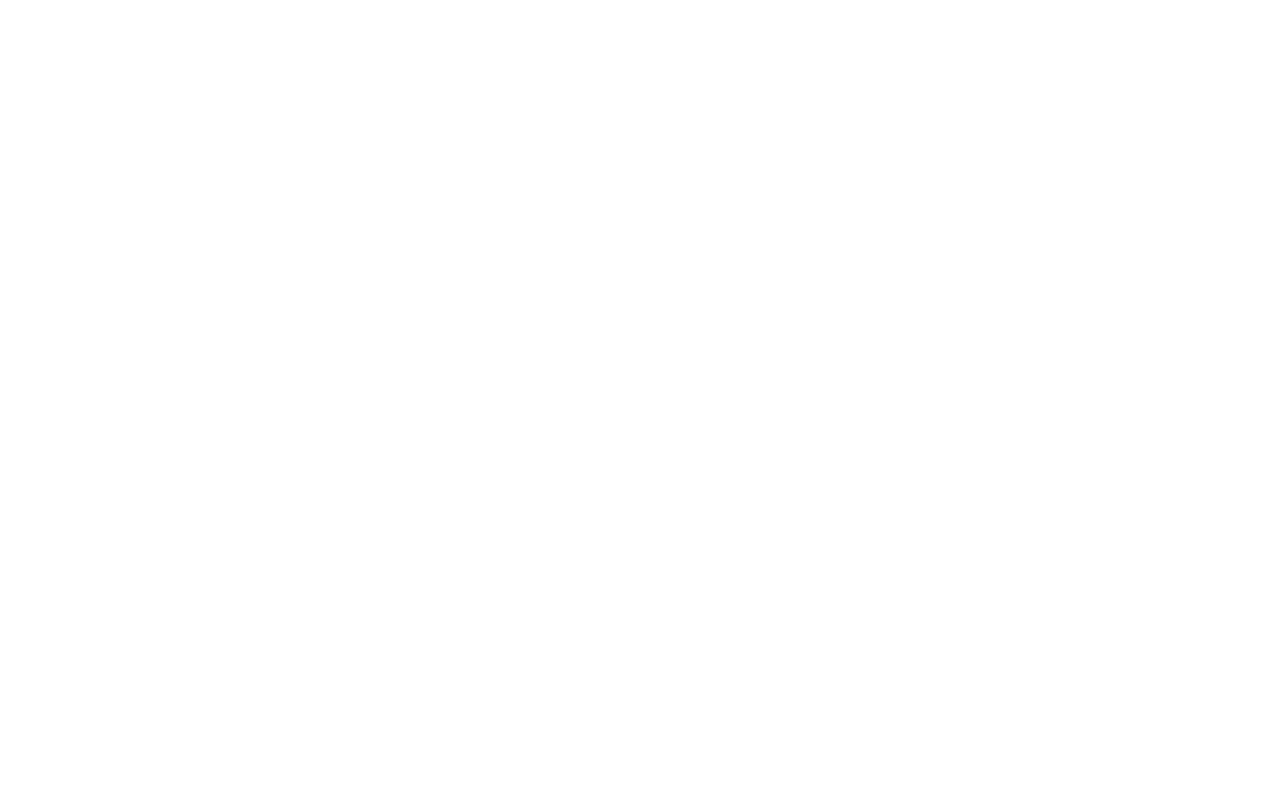
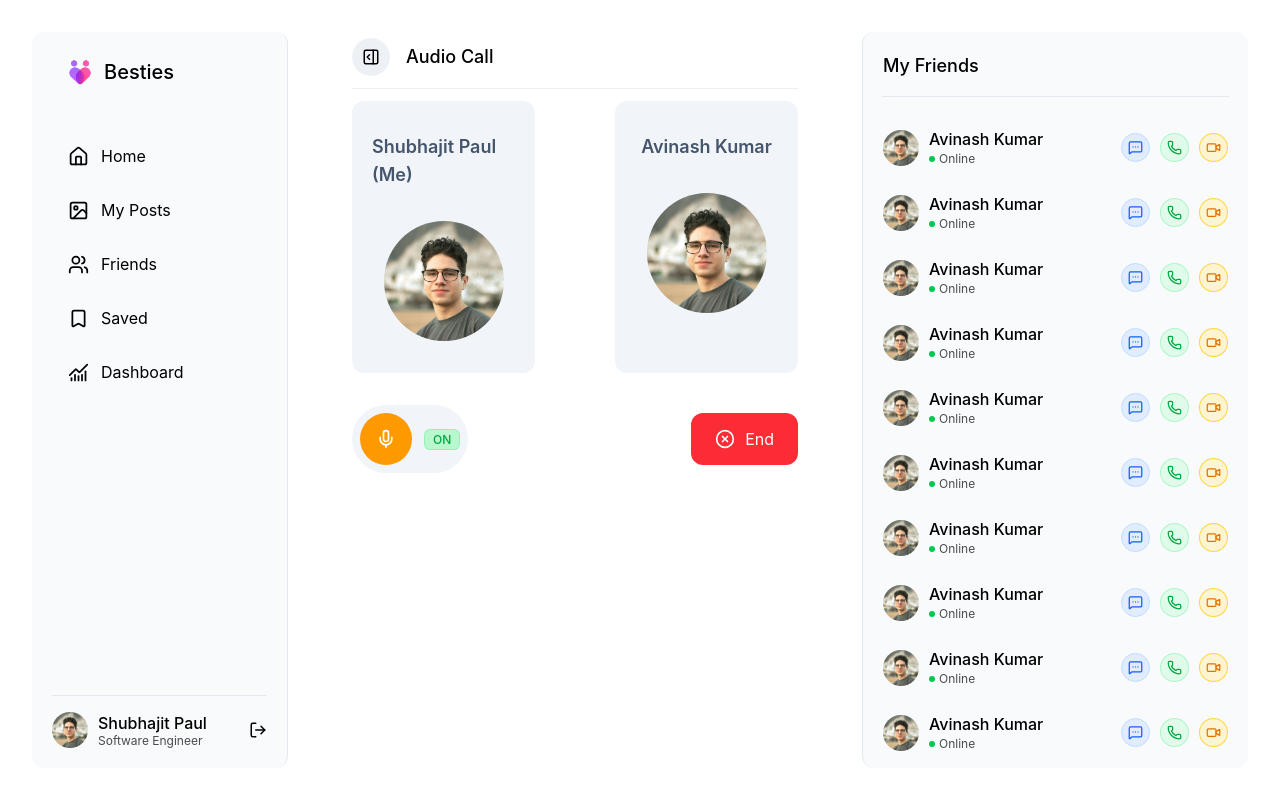
Before and after one commit to shubhajit-paul-web/besties, a React (Vite) app in the folder frontend/: page /app/audio-call in a window 1280 px wide. Before the commit this address had no page. Shown: the top 802 px of the page. Built offline with nearby package versions, Linux system fonts and the light colour scheme.

Commit message:
feat: add AudioCallManager component and integrate audio call navigation into application routes and RightSidebar

```diff
--- a/frontend/src/App.tsx
+++ b/frontend/src/App.tsx
@@ -8,6 +8,7 @@ import Friends from "./components/app/Friends"
 import Saved from "./components/app/Saved"
 import Dashboard from "./components/app/Dashboard"
 import VideoCallManager from "./components/app/VideoCallManager"
+import AudioCallManager from "./components/app/AudioCallManager"
 
 const App = () => {
   return (
@@ -21,7 +22,8 @@ const App = () => {
           <Route path="friends" element={<Friends />} />
           <Route path="saved" element={<Saved />} />
           <Route path="dashboard" element={<Dashboard />} />
-          <Route path="video-chat" element={<VideoCallManager />} />
+          <Route path="video-call" element={<VideoCallManager />} />
+          <Route path="audio-call" element={<AudioCallManager />} />
         </Route>
       </Routes>
     </BrowserRouter>
--- /dev/null
+++ b/frontend/src/components/app/AudioCallManager.tsx
@@ -0,0 +1,36 @@
+import { CircleX, Mic } from "lucide-react"
+
+const AudioCallManager = () => {
+	return (
+		<div>
+
+			<div className="grid grid-cols-2 gap-20">
+				<div className="bg-slate-100 px-5 py-8 rounded-xl flex flex-col items-center gap-8">
+					<div className="text-lg font-semibold text-slate-600">Shubhajit Paul (Me)</div>
+					<img className="w-30 h-30 object-cover rounded-full" src="/public/profile-img.jpeg" />
+				</div>
+				<div className="bg-slate-100 px-5 py-8 rounded-xl flex flex-col items-center gap-8">
+					<div className="text-lg font-semibold text-slate-600">Avinash Kumar</div>
+					<img className="w-30 h-30 object-cover rounded-full" src="/public/profile-img.jpeg" />
+				</div>
+			</div>
+
+			<div className="flex justify-between items-center mt-8">
+				<div className="flex justify-center items-center gap-3 bg-slate-100 rounded-full p-2">
+					<button className="bg-amber-500 text-white p-4 rounded-full cursor-pointer">
+						<Mic size={20} />
+					</button>
+					<div className="text-xs font-medium bg-green-200 text-green-600 w-fit py-0.5 px-2 rounded-md leading-tight border border-green-300/60 cursor-default">ON</div>
+				</div>
+				<div>
+					<button className="bg-red-500 hover:bg-red-700/85 transition-all text-white py-4 px-6 rounded-xl cursor-pointer flex items-center gap-2.5 leading-0">
+						<CircleX size={20} />
+						End
+					</button>
+				</div>
+			</div>
+		</div>
+	)
+}
+
+export default AudioCallManager
--- a/frontend/src/components/shared/Layout/RightSidebar.tsx
+++ b/frontend/src/components/shared/Layout/RightSidebar.tsx
@@ -30,10 +30,12 @@ const RightSidebar = ({ rightSidebarWidth }: { rightSidebarWidth: number }) => {
 									<button className="cursor-pointer hover:border-blue-500 transition-all text-blue-600 bg-blue-100/80 border border-blue-200 rounded-full p-1.5" title="Chat">
 										<MessageSquareMore size={15} />
 									</button>
-									<button className="cursor-pointer hover:border-green-500 transition-all text-green-600 bg-green-100/80 border border-green-300/50 rounded-full p-1.5" title="Audio Call">
-										<Phone size={15} />
-									</button>
-									<Link to="/app/video-chat" className="cursor-pointer hover:border-amber-500 transition-all text-amber-600 bg-amber-100/80 border border-amber-300/90 rounded-full p-1.5" title="Video Call">
+									<Link to="/app/audio-call">
+										<button className="cursor-pointer hover:border-green-500 transition-all text-green-600 bg-green-100/80 border border-green-300/50 rounded-full p-1.5" title="Audio Call">
+											<Phone size={15} />
+										</button>
+									</Link>
+									<Link to="/app/video-call" className="cursor-pointer hover:border-amber-500 transition-all text-amber-600 bg-amber-100/80 border border-amber-300/90 rounded-full p-1.5" title="Video Call">
 										<Video size={15} />
 									</Link>
 								</div>
```
